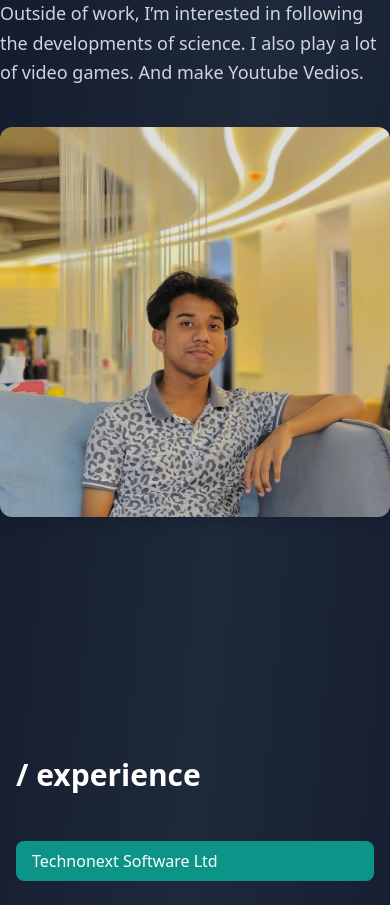
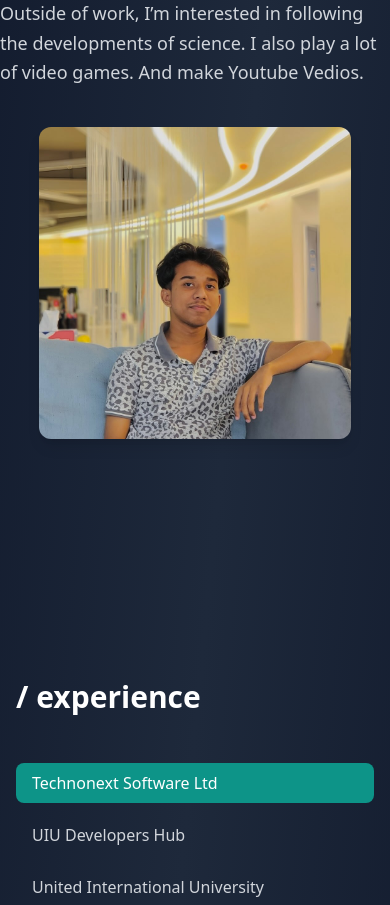
Before and after one commit to YeamimHossainSajid/Portfolio, a React (Vite) app: page / in a window 390 px wide. Shown: the part 1300-2205 px from the top of the page. Built offline with nearby package versions, Linux system fonts and the light colour scheme.

Commit message:
chore: reduce profile image size and center it on small screens

```diff
--- a/src/App.jsx
+++ b/src/App.jsx
@@ -9,6 +9,7 @@ import Footer from "./components/Footer";
 import Experience from "./components/Experience";
 
 function App() {
+
   return (
     <div className="bg-gradient-to-br from-[#0F172A] via-[#1E293B] to-[#0F172A] min-h-screen text-white font-sans">
       <Navbar />
@@ -23,3 +24,5 @@ function App() {
 }
 
 export default App;
+
+//    <div className="bg-gradient-to-br from-[#0F172A] via-[#1E293B] to-[#0F172A] min-h-screen text-white font-sans">
--- a/src/components/About.jsx
+++ b/src/components/About.jsx
@@ -40,13 +40,13 @@ const About = () => {
         </div>
 
         {/* Image Section */}
-        <div className="w-full md:w-1/3">
-          <img
-            src={sajid}
-            alt="Profile"
-            className="rounded-xl object-cover w-full shadow-lg"
-          />
-        </div>
+     <div className="w-full md:w-1/3 flex justify-center">
+  <img
+    src={sajid}
+    alt="Profile"
+    className="rounded-xl object-cover w-[80%] max-w-xs shadow-lg"
+  />
+</div>
       </div>
     </section>
   );
```
Also changed, not shown: src/assets/sajid1.png (added).
